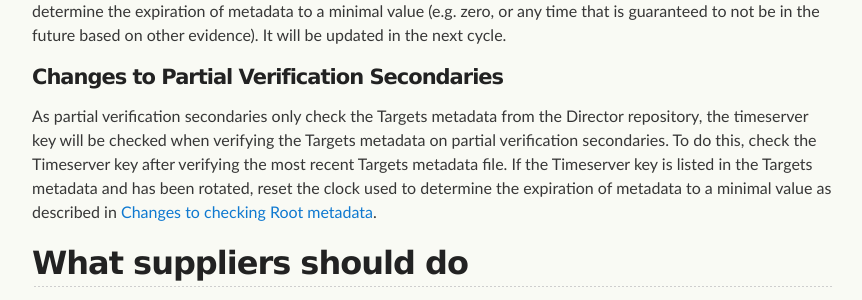
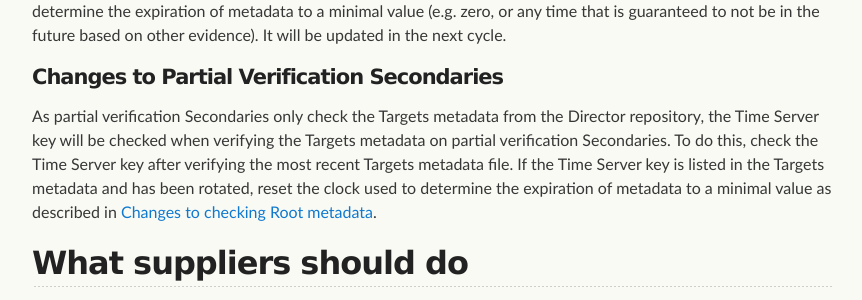
Before and after one commit to uptane/deployment-considerations, a Jekyll site: the page built from repositories.md, in a window 1280 px wide and 900 px high, scrolled down 2393 px. Shown: the part 154-454 px from the top of the window, without its empty margins (208-1070 px from the left). Built offline with Jekyll 4.4.1, drawn with Linux system fonts in a browser that asks for light colours; our own code applies the rules of GitHub Pages for plain Markdown files.

Commit message:
Update repositories.md
Co-Authored-By: Patrick Vacek <patrickvacek@gmail.com>

```diff
--- a/repositories.md
+++ b/repositories.md
@@ -73,7 +73,7 @@ In order to prevent a new timeserver from accidentally causing a rollback warnin
 
 #### Changes to Partial Verification Secondaries
 
-As partial verification secondaries only check the Targets metadata from the Director repository, the timeserver key will be checked when verifying the Targets metadata on partial verification secondaries. To do this, check the Timeserver key after verifying the most recent Targets metadata file. If the Timeserver key is listed in the Targets metadata and has been rotated, reset the clock used to determine the expiration of metadata to a minimal value as described in [Changes to checking Root metadata](#changes-to-checking-root-metadata).
+As partial verification Secondaries only check the Targets metadata from the Director repository, the Time Server key will be checked when verifying the Targets metadata on partial verification Secondaries. To do this, check the Time Server key after verifying the most recent Targets metadata file. If the Time Server key is listed in the Targets metadata and has been rotated, reset the clock used to determine the expiration of metadata to a minimal value as described in [Changes to checking Root metadata](#changes-to-checking-root-metadata).
 
 ## What suppliers should do
 
```
